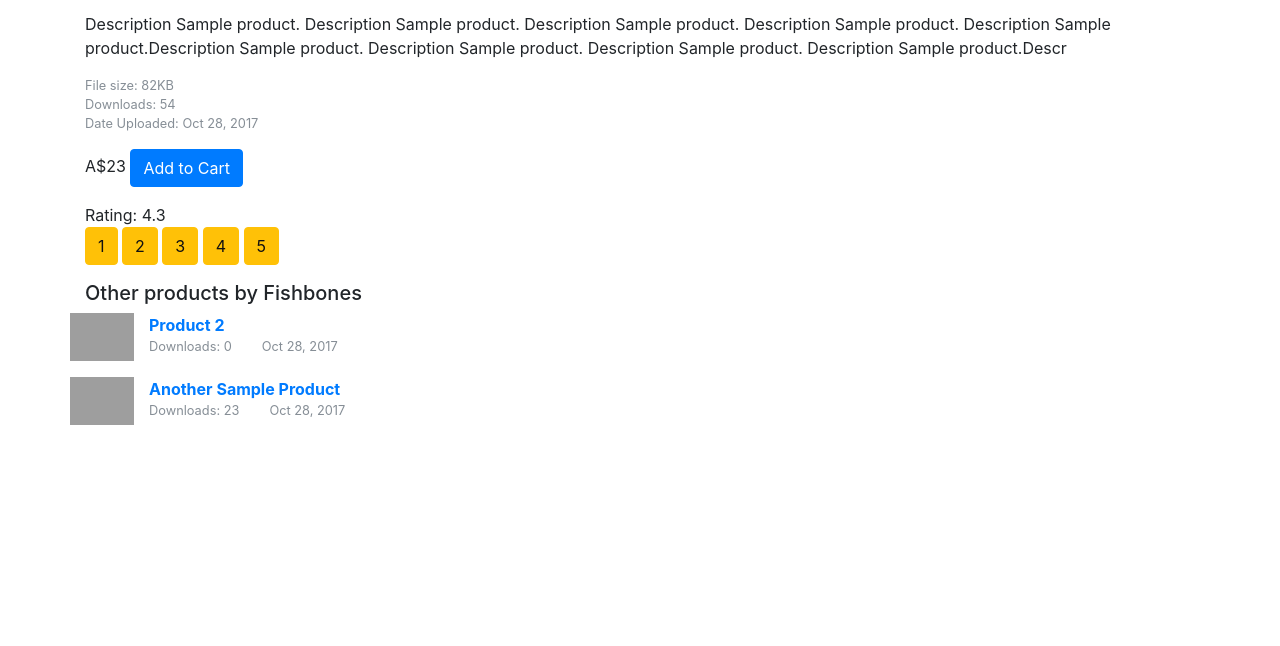
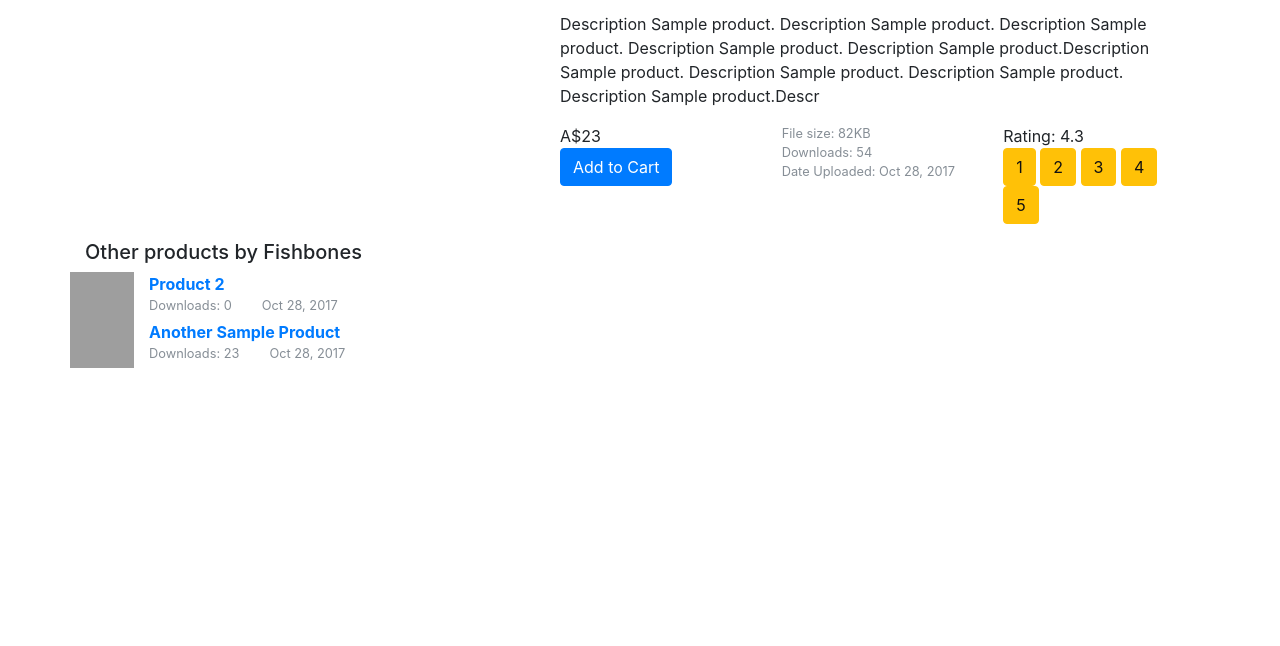
Before and after one commit to fish-bones22/landslide, a PHP site: page /product.php?id=39 in a window 1280 px wide. Shown: the part 154-800 px from the top of the page. Run offline with PHP 8.4, Linux system fonts and the light colour scheme; data comes from the database, SQL or seed files in the repository; grey boxes are pictures that could not be loaded.

Commit message:
Changed the layout of products page. Product thumbnail will be fixed soon.

```diff
--- a/product.php
+++ b/product.php
@@ -30,10 +30,13 @@
 	  -->
 
 		<div class="row">
-			<div class="">
+			<div class="col-3">
 				<img class="product_thumbnail_lg" src='<?php echo $prod->icon_location; ?>' />
 			</div>
-			<div class="col-8">
+            <div class="col-2">
+
+            </div>
+			<div class="col-7">
 				<div class="display-4"><?php echo $prod->name; ?></div>
 				<h3><?php echo $prod->owner_name; ?></h3>
 				<?php
@@ -46,35 +49,36 @@
 		</div>
 		<hr />
 
-		<div class="">
+		<div class="row">
+            <div class="col-5">
+                <!-- Spacing -->
+            </div>
 
+            <div class="col-7">
                 <!-- Description -->
-			<div class="">
+                <div>
                     <p><?php echo $prod->description; ?></p>
                 </div>
 
                 <!--  Other information -->
-			<div class="form-group">
+                <div class="row">
+                    <div class="form-group col-4">
+                        A$<?php echo $prod->price ?>
+                        <br>
+                        <button class="btn btn-primary">Add to Cart</button>
+                    </div>
+
+                    <div class="form-group col-4">
                         <div class="text-muted small">File size: <?php echo round($prod->file_size/1024)."KB"; ?></div>
                         <div class="text-muted small">Downloads: <?php echo $prod->downloads; ?></div>
                         <div class="text-muted small">Date Uploaded: <?php echo $prod->timestamp; ?></div>
                     </div>
 
-			<div class="form-group">
-				A$<?php echo $prod->price ?>
-				<button class="btn btn-primary">Add to Cart</button>
-			</div>
-
-		  <!-- TODO:
-
-				-Create JS script to improve rating mechanism
-
-		  -->
                     <!--
                         To EJ: Gawa ka ng JS function na ang magiging laman ng 'selected-rating'
                         ay depende sa ni-select na rating. -Sam
                     -->
-			<div class="form-group">
+                    <div class="form-group col-4">
                         <div class="">Rating: 4.3</div>
                         <input type="hidden" name="selected-rating">
                         <button class="btn btn-warning">1</button>
@@ -83,6 +87,18 @@
                         <button class="btn btn-warning">4</button>
                         <button class="btn btn-warning">5</button>
                     </div>
+                </div>
+
+            </div>
+
+
+
+		  <!-- TODO:
+
+				-Create JS script to improve rating mechanism
+
+		  -->
+
 
 		</div>
 
@@ -110,7 +126,7 @@
 
 					echo "
 						<a href='product.php?id=$product->id' class='row'>
-							<div class='product_thumbnail_container'>
+							<div class=''>
 								<img class='product_thumbnail' src='".$product->icon_location."' />
 							</div>
 							<div class='col-11'>
```
Lines whose indentation alone changed are shown as unchanged.
